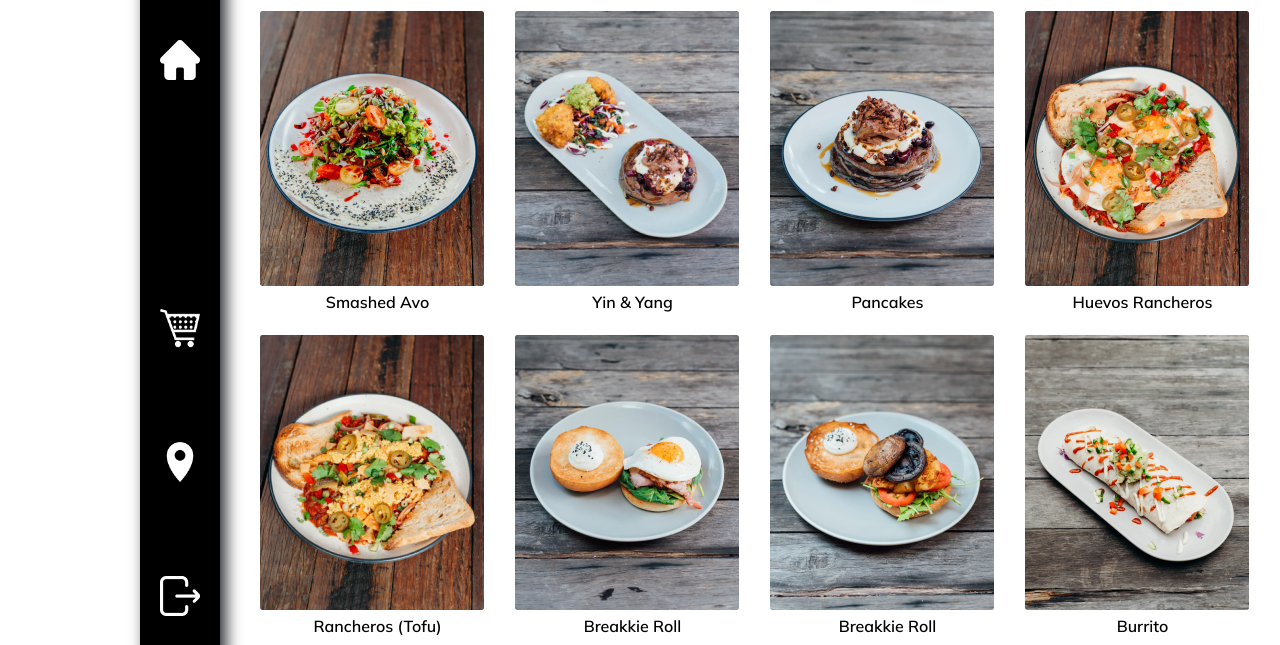
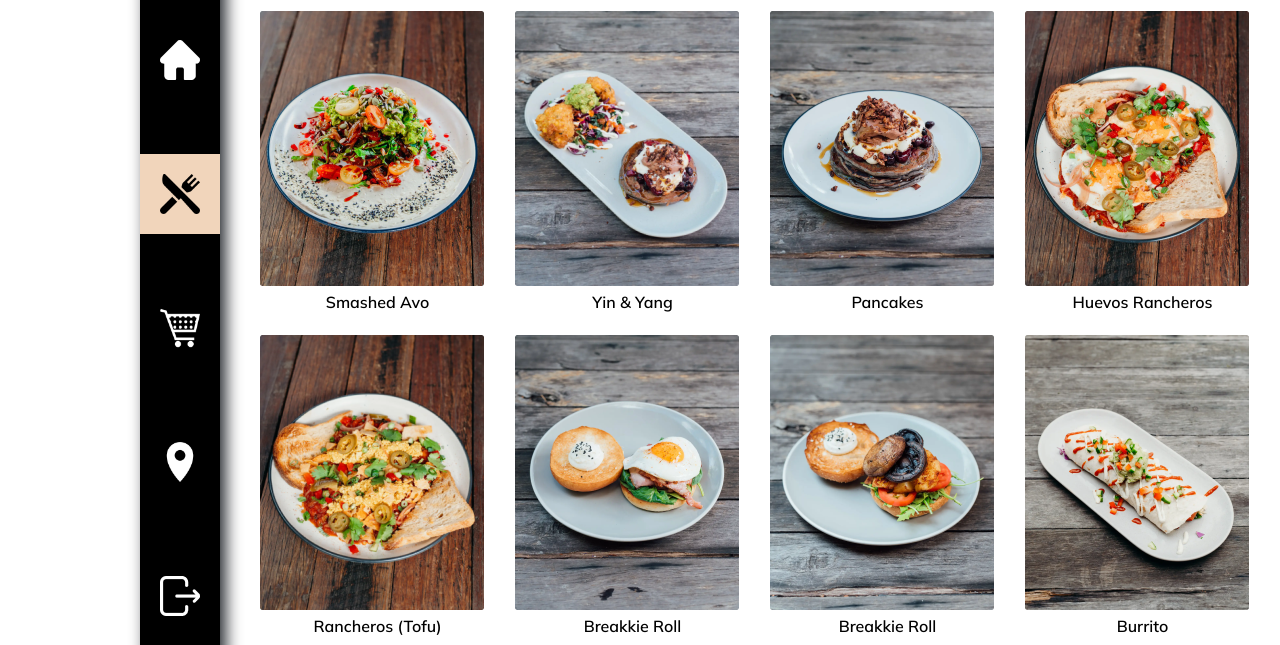
Before and after one commit to Bethanhelen/sushi-restaurant, a plain HTML site: page menu.html in a window 1280 px wide. Shown: the part 155-800 px from the top of the page. Drawn offline with Linux system fonts and the light colour scheme.

Commit message:
the active state

```diff
--- a/menu.html
+++ b/menu.html
@@ -14,7 +14,7 @@
         <div class="left-bar">
             <img src="S..png" alt="">
             <a href="index.html"><img src="Vector.png" alt=""></a>
-            <a href=""><img src="restaurant.png" width="80" alt=""></a>
+            <a class="active" href=""><img src="restaurant.png" width="80" alt=""></a>
             <a href="cart.html"><img src="cart-72-256.png" width="80" alt=""></a>
             <a href=""><img src="pin-8-256.png" width="80" alt=""></a>
             <a href=""><img src="Vector (1).png" alt=""></a>
--- a/style.css
+++ b/style.css
@@ -78,6 +78,7 @@ span{
   padding: 20px;
   color: #fff;
   margin-bottom: 50px;
+  cursor: pointer;
 }
 .right-bar{
   width: 1000px;
@@ -102,10 +103,9 @@ span{
 .food img{
   border-radius: 2px;
 }
-.left-bar img:hover{
+
+.left-bar .active img{
   background-color:#F1D5BB ;
-  cursor: pointer;
-  color: #000;
 }
 .food p{
   text-align: center;
```
